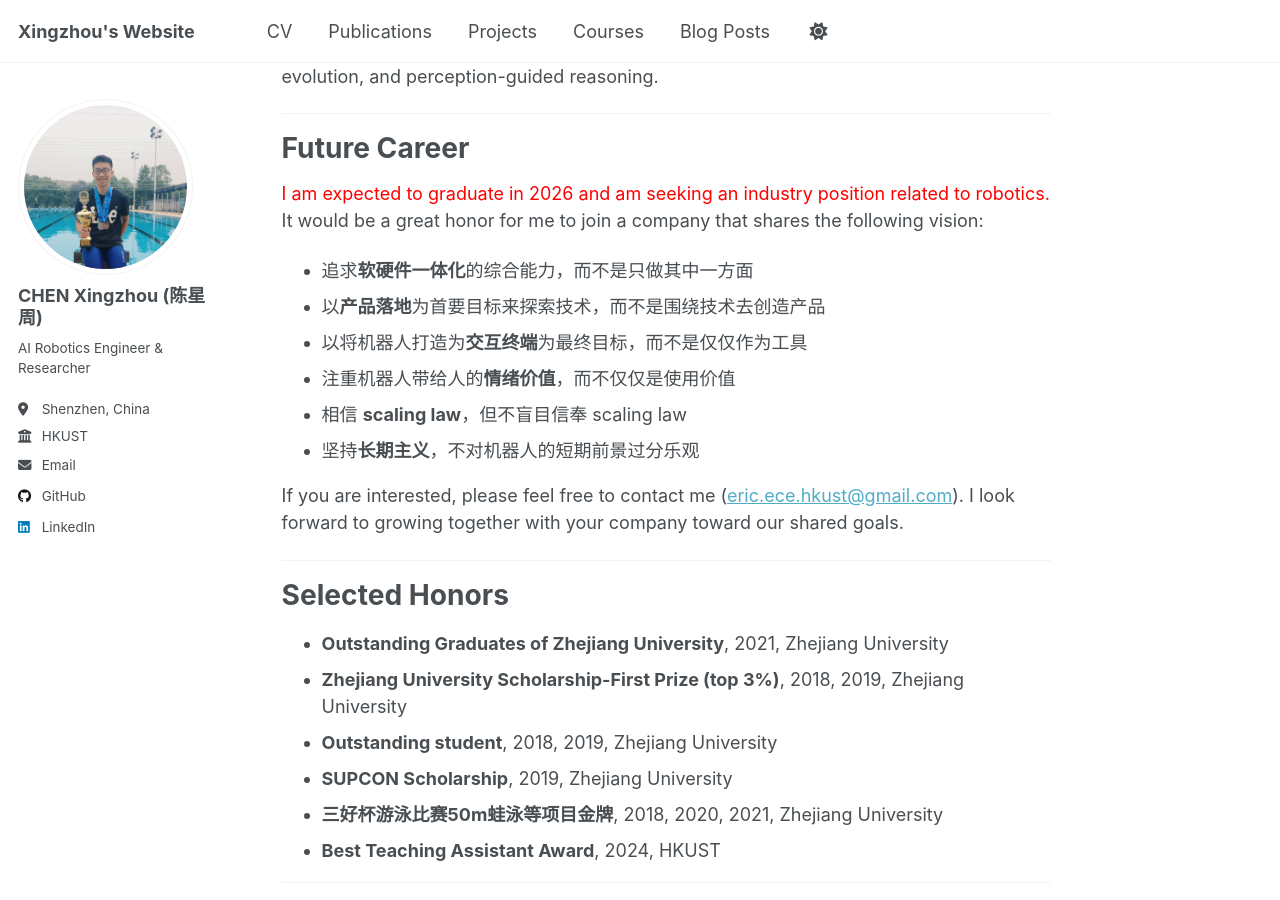
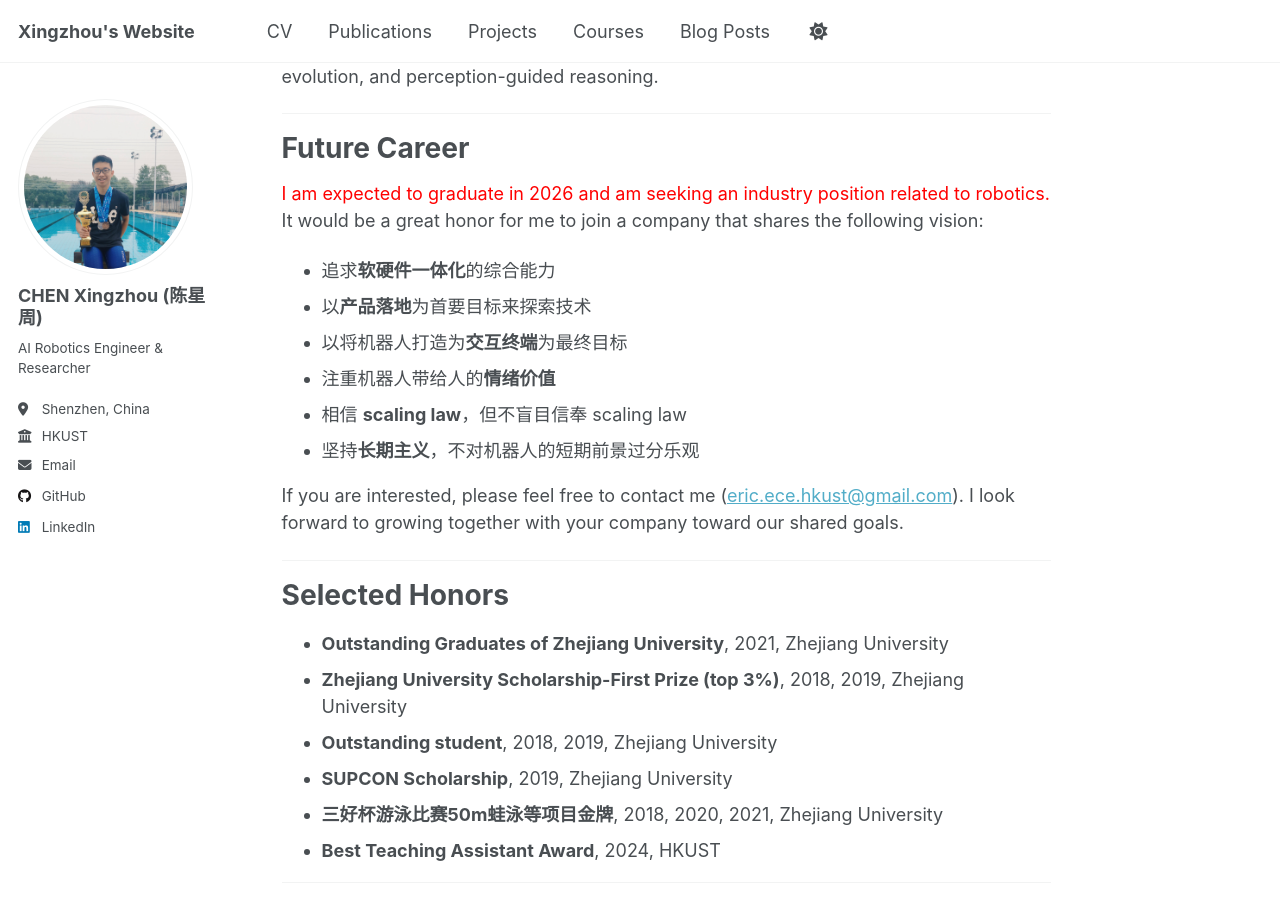
Before and after one commit to RoboCubPilot/RoboCubPilot.github.io, a Jekyll site: the page built from _pages/about.md, in a window 1280 px wide and 900 px high, scrolled down 399 px. Built offline with Jekyll 4.4.1, drawn with Linux system fonts in a browser that asks for light colours; a script that is not in the unit is left out.

Commit message:
Initial commit of Academic Pages

```diff
--- a/_pages/about.md
+++ b/_pages/about.md
@@ -17,10 +17,10 @@ Future Career
 ======
 <font color="red">I am expected to graduate in 2026 and am seeking an industry position related to robotics.</font>  It would be a great honor for me to join a company that shares the following vision:
 
- - 追求**软硬件一体化**的综合能力，而不是只做其中一方面
- - 以**产品落地**为首要目标来探索技术，而不是围绕技术去创造产品
- - 以将机器人打造为**交互终端**为最终目标，而不是仅仅作为工具
- - 注重机器人带给人的**情绪价值**，而不仅仅是使用价值
+ - 追求**软硬件一体化**的综合能力
+ - 以**产品落地**为首要目标来探索技术
+ - 以将机器人打造为**交互终端**为最终目标
+ - 注重机器人带给人的**情绪价值**
  - 相信 **scaling law**，但不盲目信奉 scaling law
  - 坚持**长期主义**，不对机器人的短期前景过分乐观
 
```
